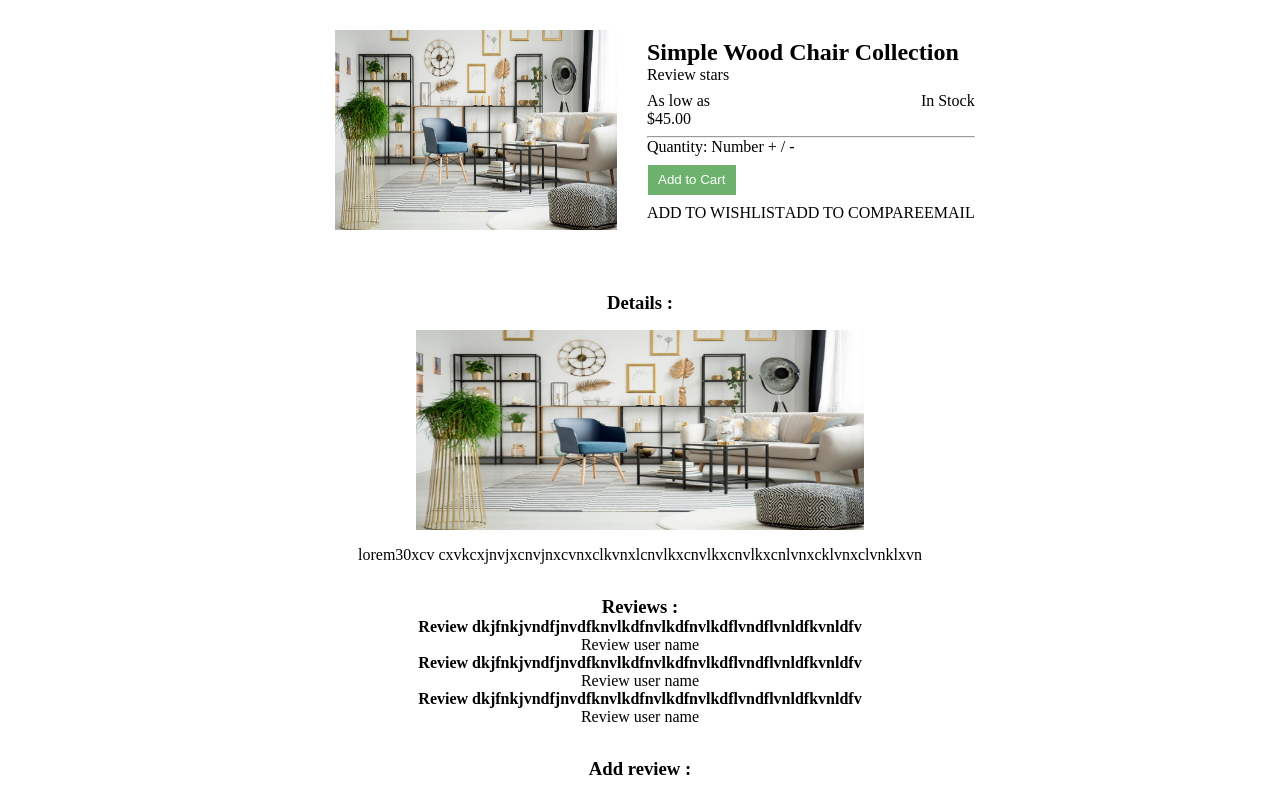
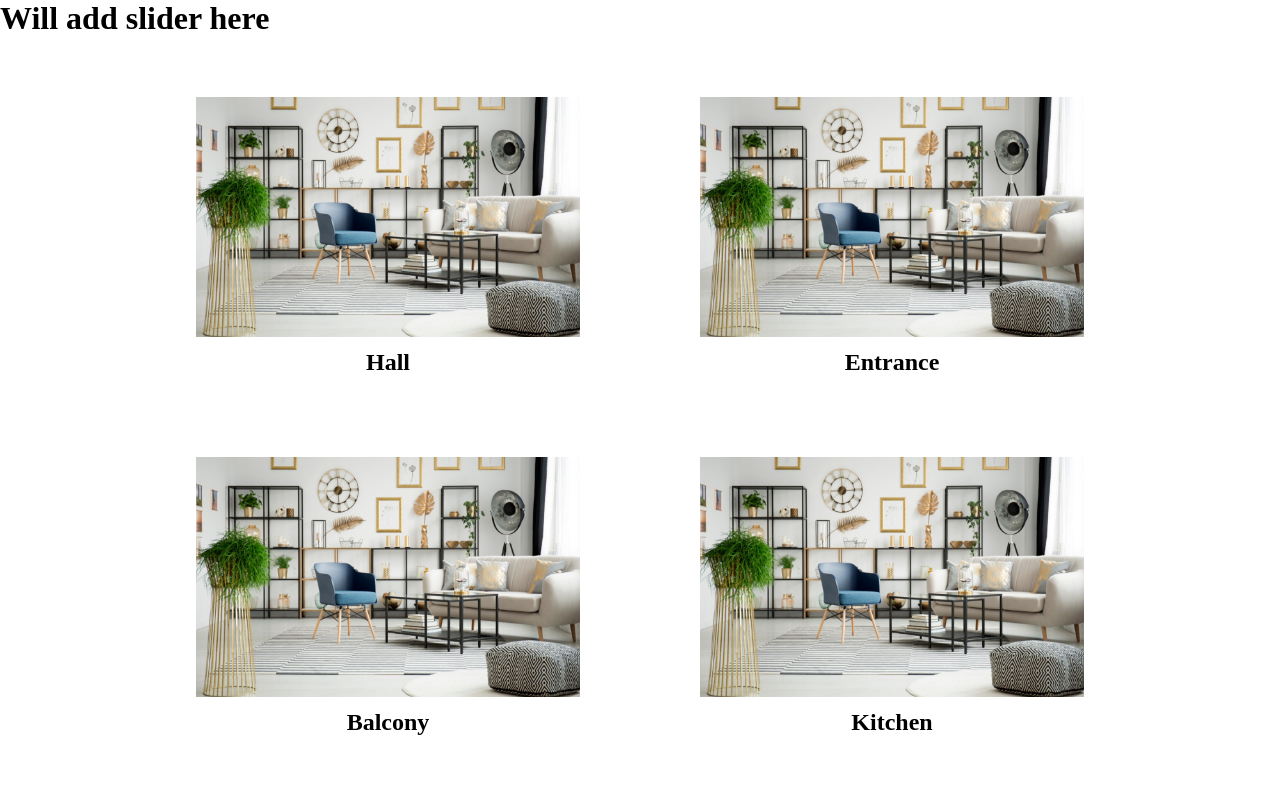
Before and after one commit to Shivam13-tech/Home-decor, a React (Create React App) app in the folder Frontend/home-decor/: page / in a window 1280 px wide. Shown: the top 787 px of the page. Built offline with nearby package versions, Linux system fonts and the light colour scheme.

Commit message:
Home page desktop

```diff
--- a/Frontend/home-decor/src/App.css
+++ b/Frontend/home-decor/src/App.css
@@ -78,3 +78,31 @@
     margin-top: 2vh;
     margin-bottom: 2vh;
 }
+
+
+
+/* -------------------- Home ----------------- */
+
+.category-container{
+    display: flex;
+    justify-content: center;
+    align-items: center;
+    flex-wrap: wrap;
+}
+
+.category-image-container{
+    width: 30vw;
+    height: 30vh;
+    margin: 60px;
+}
+
+.category-image{
+    width: 100%;
+    height: 100%;
+}
+
+.category-title{
+    text-align: center;
+    margin-top: 1vh;
+    margin-bottom: 1vh;
+}
--- a/Frontend/home-decor/src/App.js
+++ b/Frontend/home-decor/src/App.js
@@ -1,10 +1,12 @@
 import './App.css';
-import Individual from './Components/Individual';
+// import Individual from './Components/Individual';
+import Home from './Components/Home'
 
 function App() {
   return (
     <div className="App">
-        <Individual />
+        {/* <Individual /> */}
+        <Home />
     </div>
   );
 }
--- /dev/null
+++ b/Frontend/home-decor/src/Components/Home.jsx
@@ -0,0 +1,40 @@
+import React from "react"
+import Category from "../Assets/individual chair.jpg"
+
+function Home(){
+    return(
+    <>
+        <div>
+            <h1>Will add slider here</h1>
+        </div>
+        <div className="category-container">
+            <div className="category-image-container">
+                <img className="category-image" src={Category} alt="Category" />
+                <h2 className="category-title">Hall</h2>
+            </div>
+            <div className="category-image-container">
+                <img className="category-image" src={Category} alt="Category" />
+                <h2 className="category-title">Entrance</h2>
+            </div>
+            <div className="category-image-container">
+                <img className="category-image" src={Category} alt="Category" />
+                <h2 className="category-title">Balcony</h2>
+            </div>
+            <div className="category-image-container">
+                <img className="category-image" src={Category} alt="Category" />
+                <h2 className="category-title">Kitchen</h2>
+            </div>
+            <div className="category-image-container">
+                <img className="category-image" src={Category} alt="Category" />
+                <h2 className="category-title">Bathroom</h2>
+            </div>
+            <div className="category-image-container">
+                <img className="category-image" src={Category} alt="Category" />
+                <h2 className="category-title">Bedroom</h2>
+            </div>
+        </div>
+    </>
+    )
+}
+
+export default Home
```
